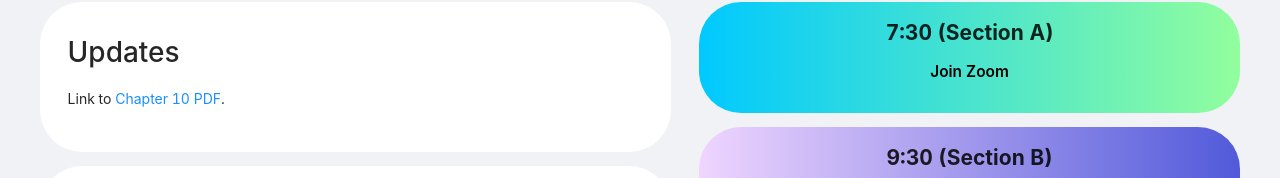
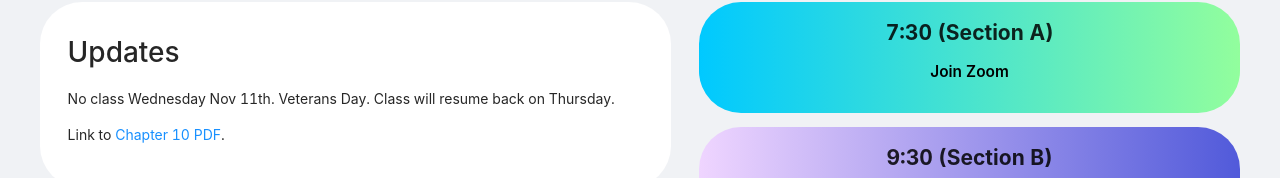
Before and after one commit to garyhtou/DH-Zoom, a React (Create React App) app: page / in a window 1280 px wide. Shown: the part 179-357 px from the top of the page. Built offline with nearby package versions, Linux system fonts and the light colour scheme; no server answers; the database is empty.

Commit message:
Update config.js

```diff
--- a/src/config.js
+++ b/src/config.js
@@ -3,6 +3,9 @@ import { Tooltip } from "antd";
 
 const updates = (
 	<>
+	<p>
+		No class Wednesday Nov 11th. Veterans Day. Class will resume back on Thursday.
+	</p>
 		<p>
 			Link to{" "}
 			<Tooltip title="Thanks Haashim!">
```
